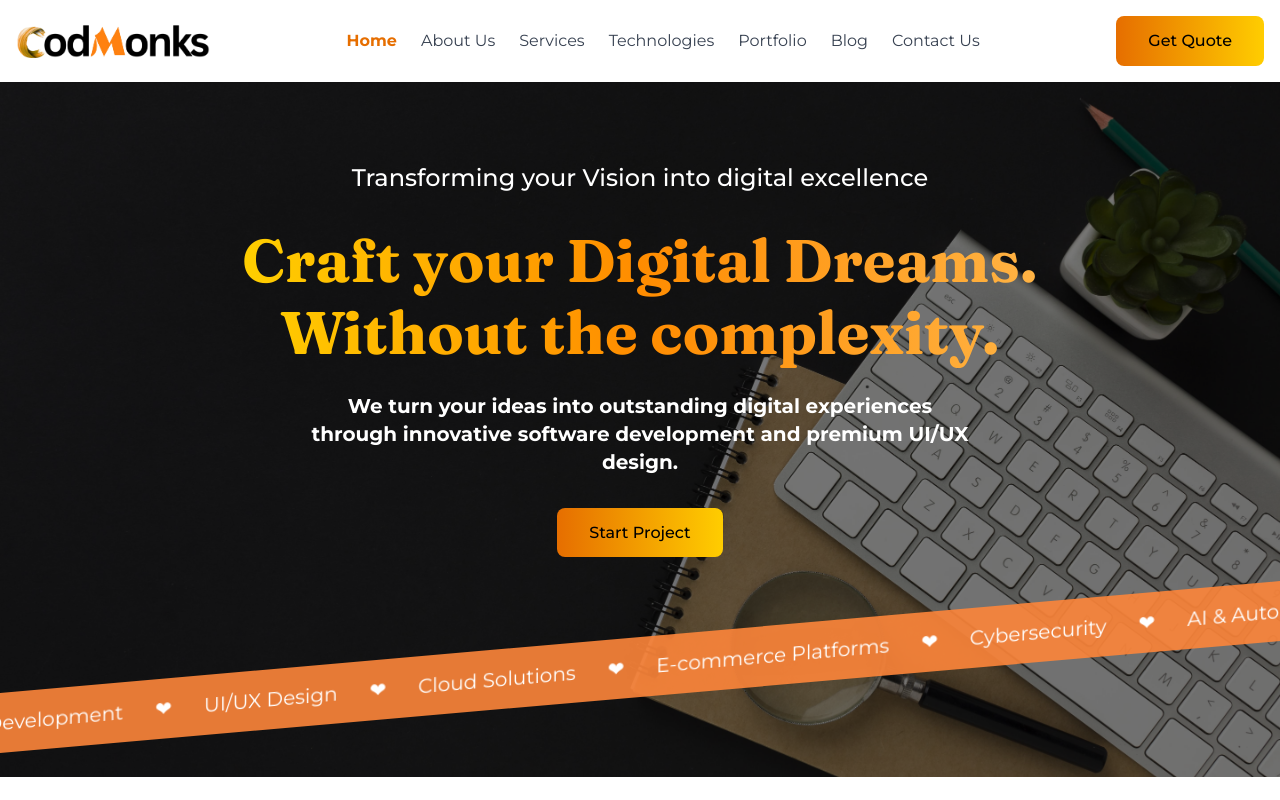
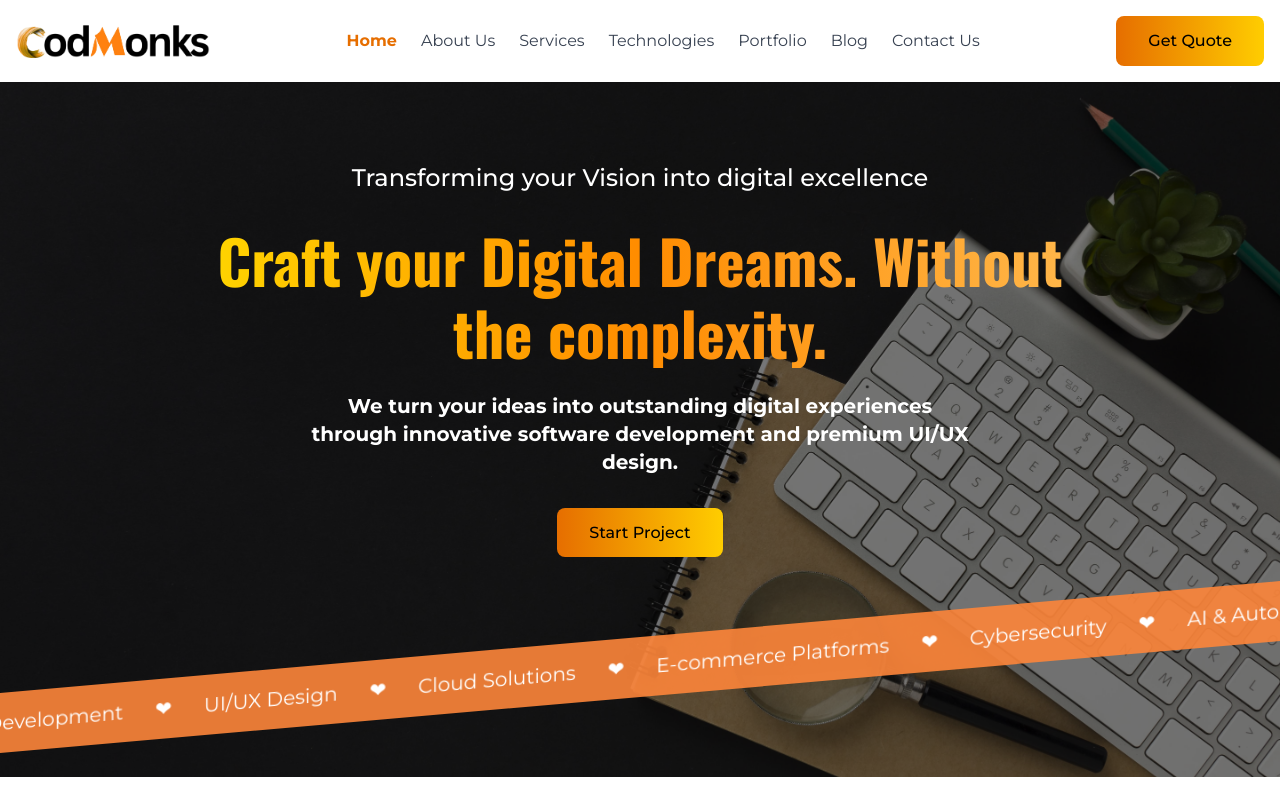
Before and after one commit to daksh1136/Codmonks, a Next.js app: page / in a window 1280 px wide. Shown: the top 800 px of the page. Built offline with nearby package versions, Linux system fonts and the light colour scheme.

Commit message:
changed font for headings

```diff
--- a/pages/_document.tsx
+++ b/pages/_document.tsx
@@ -8,15 +8,13 @@
         <link rel="preconnect" href="https://fonts.gstatic.com" crossOrigin="" />
         <link
           rel="preload"
-          href="https://fonts.googleapis.com/css2?family=Fraunces:ital,opsz,wght@0,9..144,100..900;1,9..144,100..900&family=Montserrat:ital,wght@0,100..900;1,100..900&display=swap"
+          href="https://fonts.googleapis.com/css2?family=Oswald:wght@200..700&family=Montserrat:ital,wght@0,100..900;1,100..900&display=swap"
           as="style"
         />
         <link
-          href="https://fonts.googleapis.com/css2?family=Fraunces:ital,opsz,wght@0,9..144,100..900;1,9..144,100..900&family=Montserrat:ital,wght@0,100..900;1,100..900&display=swap"
+          href="https://fonts.googleapis.com/css2?family=Oswald:wght@200..700&family=Montserrat:ital,wght@0,100..900;1,100..900&display=swap"
           rel="stylesheet"
         />
-        <script src="https://platform.linkedin.com/in.js" type="text/javascript"> lang: en_US</script>
-        <script type="IN/FollowCompany" data-id="107828742" data-counter="bottom"></script>
       </Head>
       <body className="antialiased">
         <Main />
--- a/styles/globals.css
+++ b/styles/globals.css
@@ -50,7 +50,7 @@
 h4,
 h5,
 h6 {
-    font-family: "Fraunces", serif !important;
+    font-family: "Oswald", serif !important;
 }
 
 .font-Geist {
```
